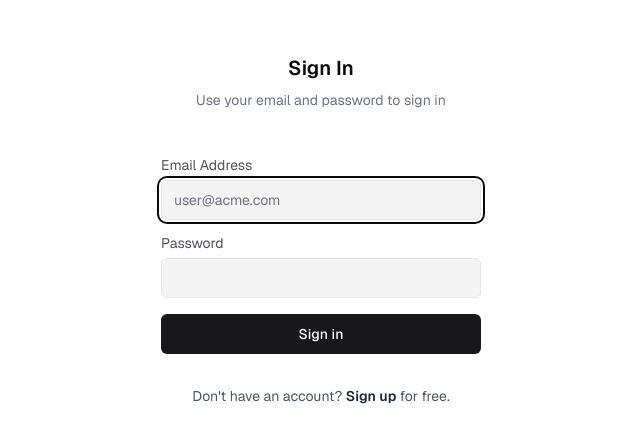
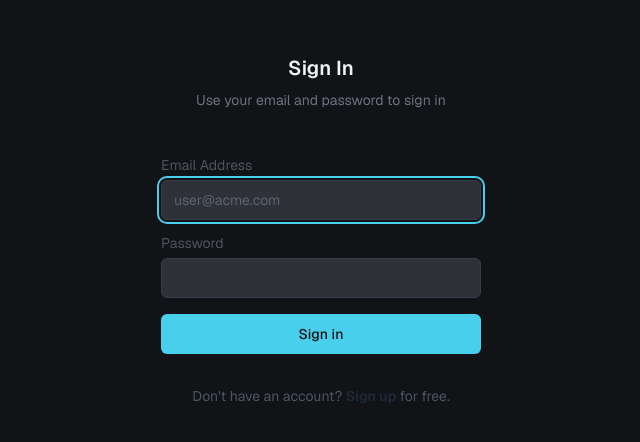
Before and after one commit to mlee0412/nextjs-ai-chatbot, a Next.js app: page /login in a window 1280 px wide. Shown: the part 170-612 px from the top of the page, without its empty margins (319-959 px from the left). Built offline with nearby package versions, Linux system fonts and the light colour scheme; no server answers; what bcrypt-ts would draw is missing.

Commit message:
Update globals.css

```diff
--- a/app/globals.css
+++ b/app/globals.css
@@ -1,4 +1,4 @@
-/* set base path to root directory to include utility classes from app, components, pages, etc. */
+/* A modern, dark, and minimalistic theme */
 @import "tailwindcss" source("..");
 
 /* include utility classes in streamdown */
@@ -11,81 +11,98 @@
 @plugin "tailwindcss-animate";
 @plugin "@tailwindcss/typography";
 
-/* define design tokens (light mode) */
+/* define design tokens (single dark mode theme) */
 :root {
-  --background: hsl(0 0% 100%);
-  --foreground: hsl(240 10% 3.9%);
-  --card: hsl(0 0% 100%);
-  --card-foreground: hsl(240 10% 3.9%);
-  --popover: hsl(0 0% 100%);
-  --popover-foreground: hsl(240 10% 3.9%);
-  --primary: hsl(240 5.9% 10%);
-  --primary-foreground: hsl(0 0% 98%);
-  --secondary: hsl(240 4.8% 95.9%);
-  --secondary-foreground: hsl(240 5.9% 10%);
-  --muted: hsl(240 4.8% 95.9%);
-  --muted-foreground: hsl(240 3.8% 46.1%);
-  --accent: hsl(240 4.8% 95.9%);
-  --accent-foreground: hsl(240 5.9% 10%);
-  --destructive: hsl(0 84.2% 60.2%);
-  --destructive-foreground: hsl(0 0% 98%);
-  --border: hsl(240 5.9% 90%);
-  --input: hsl(240 5.9% 90%);
-  --ring: hsl(240 10% 3.9%);
-  --chart-1: hsl(12 76% 61%);
-  --chart-2: hsl(173 58% 39%);
-  --chart-3: hsl(197 37% 24%);
-  --chart-4: hsl(43 74% 66%);
-  --chart-5: hsl(27 87% 67%);
-  --sidebar-background: hsl(0 0% 98%);
-  --sidebar-foreground: hsl(240 5.3% 26.1%);
-  --sidebar-primary: hsl(240 5.9% 10%);
-  --sidebar-primary-foreground: hsl(0 0% 98%);
-  --sidebar-accent: hsl(240 4.8% 95.9%);
-  --sidebar-accent-foreground: hsl(240 5.9% 10%);
-  --sidebar-border: hsl(220 13% 91%);
-  --sidebar-ring: hsl(217.2 91.2% 59.8%);
+  --background: hsl(220 15% 8%);
+  --foreground: hsl(210 20% 95%);
+
+  --card: hsl(220 15% 12%);
+  --card-foreground: hsl(210 20% 95%);
+
+  --popover: hsl(220 15% 12%);
+  --popover-foreground: hsl(210 20% 95%);
+
+  --primary: hsl(190 80% 60%);
+  --primary-foreground: hsl(220 15% 8%);
+
+  --secondary: hsl(220 15% 15%);
+  --secondary-foreground: hsl(210 20% 95%);
+
+  --muted: hsl(220 10% 20%);
+  --muted-foreground: hsl(220 10% 40%);
+
+  --accent: hsl(220 10% 20%);
+  --accent-foreground: hsl(210 20% 95%);
+
+  --destructive: hsl(0 80% 60%);
+  --destructive-foreground: hsl(220 15% 8%);
+
+  --border: hsl(220 15% 25%);
+  --input: hsl(220 15% 25%);
+  --ring: hsl(190 80% 60%);
+
+  /* Sidebar */
+  --sidebar-background: hsl(220 15% 10%);
+  --sidebar-foreground: hsl(210 20% 95%);
+  --sidebar-primary: hsl(190 80% 60%);
+  --sidebar-primary-foreground: hsl(220 15% 8%);
+  --sidebar-accent: hsl(220 15% 20%);
+  --sidebar-accent-foreground: hsl(210 20% 95%);
+  --sidebar-border: hsl(220 15% 25%);
+  --sidebar-ring: hsl(190 80% 60%);
+
+  /* Chart colors */
+  --chart-1: hsl(190 80% 60%);
+  --chart-2: hsl(240 60% 70%);
+  --chart-3: hsl(280 65% 60%);
+  --chart-4: hsl(340 75% 55%);
+  --chart-5: hsl(45 85% 65%);
+
   /* border radius unit */
   --radius: 0.5rem;
 }
 
-/* define design tokens (dark mode) */
+/* Base theme application (dark mode only) */
 .dark {
-  --background: hsl(240 10% 3.9%);
-  --foreground: hsl(0 0% 98%);
-  --card: hsl(240 10% 3.9%);
-  --card-foreground: hsl(0 0% 98%);
-  --popover: hsl(240 10% 3.9%);
-  --popover-foreground: hsl(0 0% 98%);
-  --primary: hsl(0 0% 98%);
-  --primary-foreground: hsl(240 5.9% 10%);
-  --secondary: hsl(240 3.7% 15.9%);
-  --secondary-foreground: hsl(0 0% 98%);
-  --muted: hsl(240 3.7% 15.9%);
-  --muted-foreground: hsl(240 5% 64.9%);
-  --accent: hsl(240 3.7% 15.9%);
-  --accent-foreground: hsl(0 0% 98%);
-  --destructive: hsl(0 62.8% 30.6%);
-  --destructive-foreground: hsl(0 0% 98%);
-  --border: hsl(240 3.7% 15.9%);
-  --input: hsl(240 3.7% 15.9%);
-  --ring: hsl(240 4.9% 83.9%);
-  --chart-1: hsl(220 70% 50%);
-  --chart-2: hsl(160 60% 45%);
-  --chart-3: hsl(30 80% 55%);
-  --chart-4: hsl(280 65% 60%);
-  --chart-5: hsl(340 75% 55%);
-  --sidebar-background: hsl(240 5.9% 10%);
-  --sidebar-foreground: hsl(240 4.8% 95.9%);
-  --sidebar-primary: hsl(224.3 76.3% 48%);
-  --sidebar-primary-foreground: hsl(0 0% 100%);
-  --sidebar-accent: hsl(240 3.7% 15.9%);
-  --sidebar-accent-foreground: hsl(240 4.8% 95.9%);
-  --sidebar-border: hsl(240 3.7% 15.9%);
-  --sidebar-ring: hsl(217.2 91.2% 59.8%);
+  --background: hsl(220 15% 8%);
+  --foreground: hsl(210 20% 95%);
+
+  --card: hsl(220 15% 12%);
+  --card-foreground: hsl(210 20% 95%);
+
+  --popover: hsl(220 15% 12%);
+  --popover-foreground: hsl(210 20% 95%);
+
+  --primary: hsl(190 80% 60%);
+  --primary-foreground: hsl(220 15% 8%);
+
+  --secondary: hsl(220 15% 15%);
+  --secondary-foreground: hsl(210 20% 95%);
+
+  --muted: hsl(220 10% 20%);
+  --muted-foreground: hsl(220 10% 40%);
+
+  --accent: hsl(220 10% 20%);
+  --accent-foreground: hsl(210 20% 95%);
+
+  --destructive: hsl(0 80% 60%);
+  --destructive-foreground: hsl(220 15% 8%);
+
+  --border: hsl(220 15% 25%);
+  --input: hsl(220 15% 25%);
+  --ring: hsl(190 80% 60%);
+
+  --sidebar-background: hsl(220 15% 10%);
+  --sidebar-foreground: hsl(210 20% 95%);
+  --sidebar-primary: hsl(190 80% 60%);
+  --sidebar-primary-foreground: hsl(220 15% 8%);
+  --sidebar-accent: hsl(220 15% 20%);
+  --sidebar-accent-foreground: hsl(210 20% 95%);
+  --sidebar-border: hsl(220 15% 25%);
+  --sidebar-ring: hsl(190 80% 60%);
 }
 
-/* define theme */
+/* Define theme for tailwind plugins */
 @theme {
   --font-sans: var(--font-geist);
   --font-mono: var(--font-geist-mono);
@@ -144,9 +161,6 @@
   The default border color has changed to `currentcolor` in Tailwind CSS v4,
   so we've added these compatibility styles to make sure everything still
   looks the same as it did with Tailwind CSS v3.
-
-  If we ever want to remove these styles, we need to add an explicit border
-  color utility to any element that depends on these defaults.
 */
 @layer base {
   *,
@@ -176,17 +190,9 @@
 
 @layer utilities {
   :root {
-    --foreground-rgb: 0, 0, 0;
-    --background-start-rgb: 214, 219, 220;
-    --background-end-rgb: 255, 255, 255;
-  }
-
-  @media (prefers-color-scheme: dark) {
-    :root {
-      --foreground-rgb: 255, 255, 255;
-      --background-start-rgb: 0, 0, 0;
-      --background-end-rgb: 0, 0, 0;
-    }
+    --foreground-rgb: 240, 246, 252;
+    --background-start-rgb: 19, 21, 25;
+    --background-end-rgb: 19, 21, 25;
   }
 }
 
@@ -245,10 +251,6 @@
   @apply bg-transparent!;
 }
 
-.cm-activeLine {
-  @apply rounded-r-sm!;
-}
-
 .cm-lineNumbers {
   @apply min-w-7;
 }
@@ -282,7 +284,7 @@
 }
 
 ::-webkit-scrollbar-thumb:hover {
-  background: --alpha(var(--muted-foreground) / 0.5);
+  background: hsl(var(--muted-foreground) / 0.5);
 }
 
 ::-webkit-scrollbar-corner {
```
